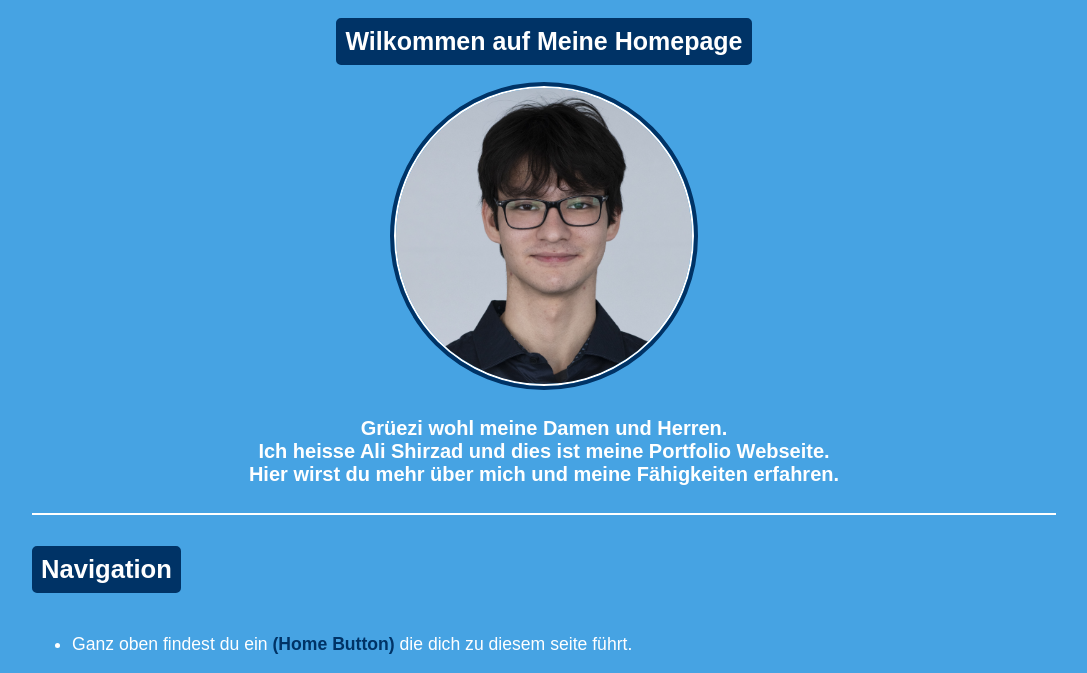
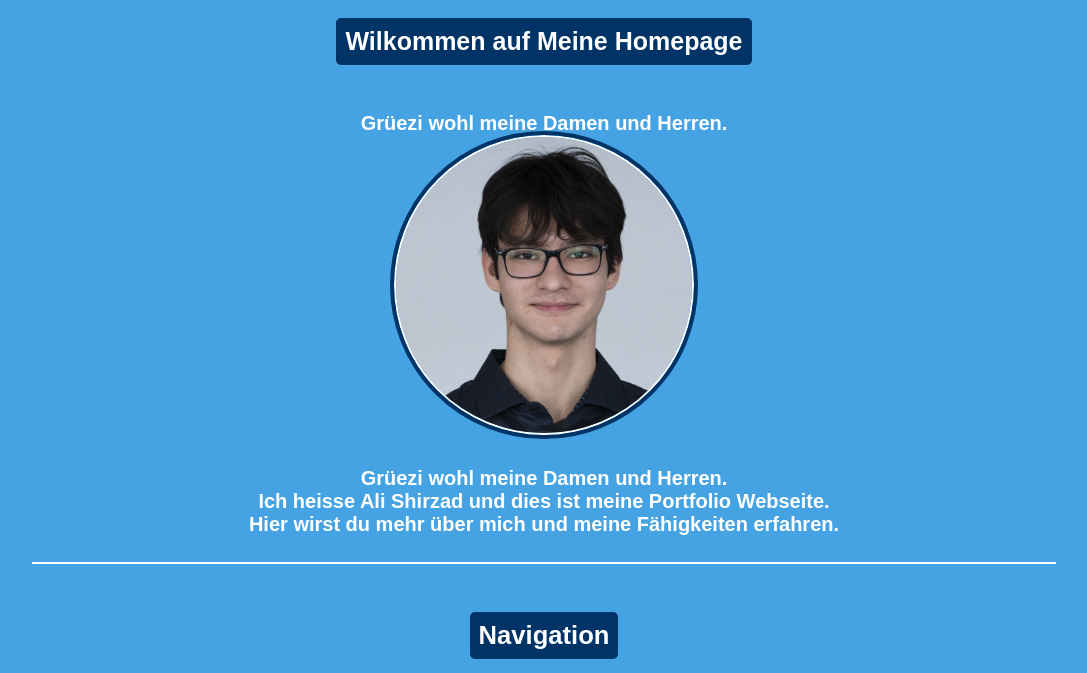
Before and after one commit to Alad-hub/Ali-Shirzad-Portfolio-Webseite, a plain HTML site: page index.html in a window 1280 px wide. Shown: the part 57-730 px from the top of the page, without its empty margins (96-1183 px from the left). Drawn offline with Linux system fonts and the light colour scheme.

Commit message:
Update index.html

```diff
--- a/index.html
+++ b/index.html
@@ -20,7 +20,8 @@
 </div>
 	<center><h2 style="font-size: 25px;">Wilkommen auf Meine Homepage</h2></center>
 
-		<center><img src="img/Bewerbungsphoto.jpg" height="300" width="300px" style=" border-radius: 50%"></center>
+		<center><h4>Grüezi wohl meine Damen und Herren.<br>
+		<center><img src="img/Bewerbungsphoto.JPG" height="300" width="300px" style=" border-radius: 50%"></center>
 		<center><h4>Grüezi wohl meine Damen und Herren.<br>
 		Ich heisse Ali Shirzad und dies ist meine Portfolio Webseite.<br>
 		Hier wirst du mehr über mich und meine Fähigkeiten erfahren. <br></h4> </center>
```
